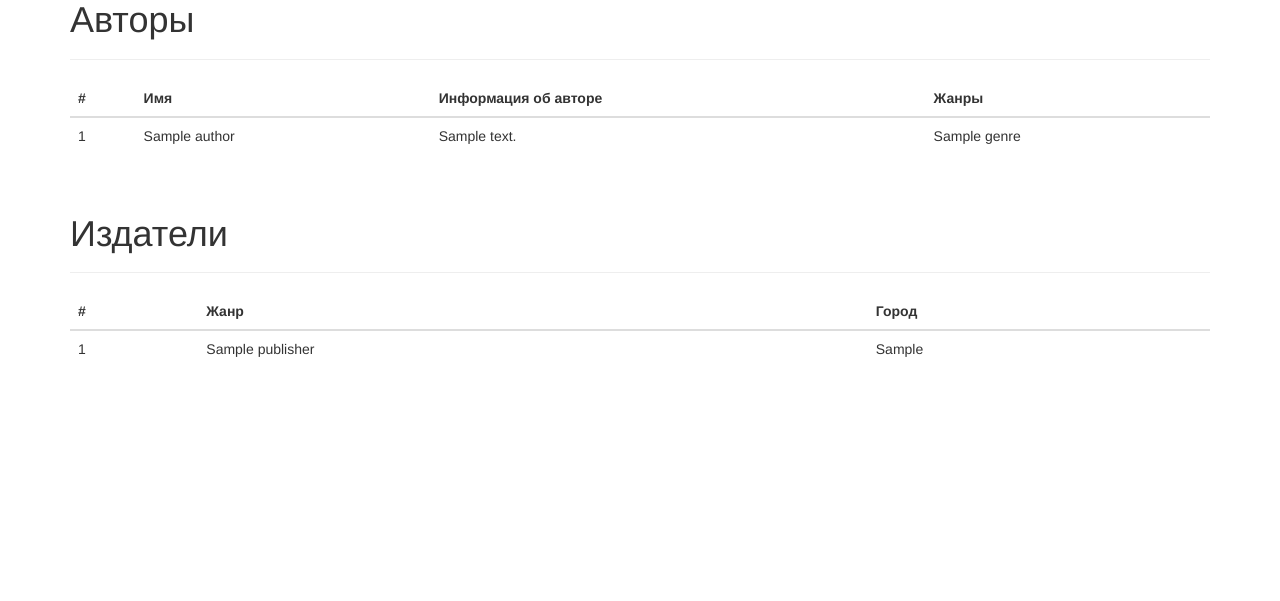
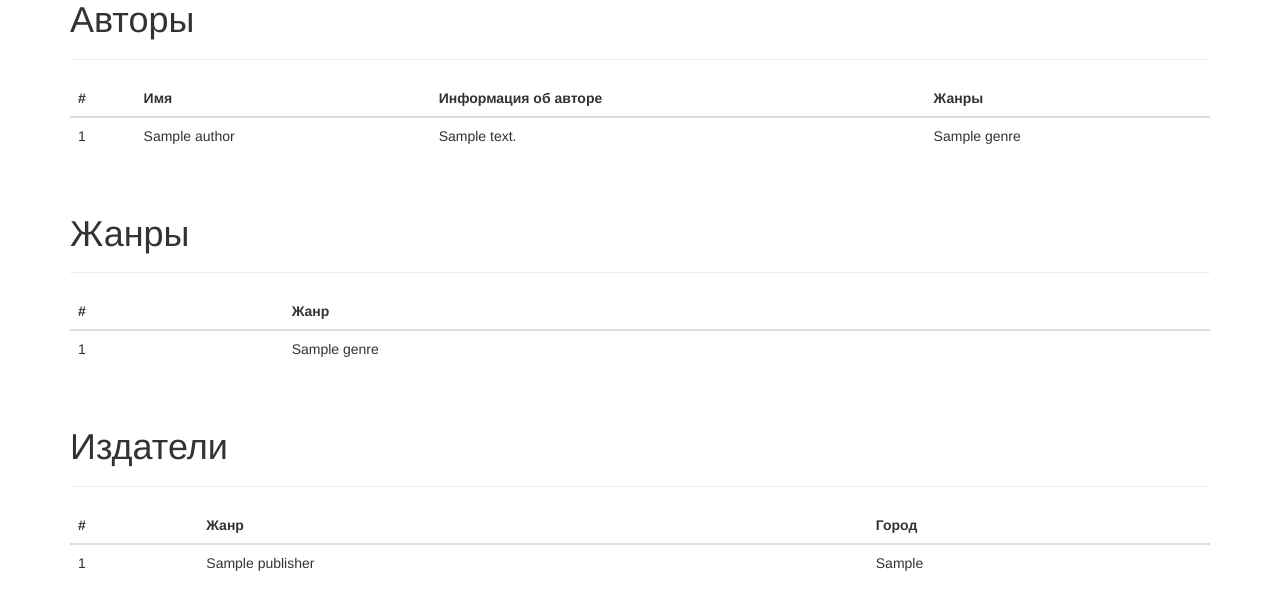
Before and after one commit to ToxicWar/bibliotheque, a Django app: page / in a window 1280 px wide. Shown: the part 306-907 px from the top of the page. Before the commit the page ends 663 px from the top, so only its background shows below. Run offline with Django 3.2, Linux system fonts and the light colour scheme; tables that the repository leaves empty hold one stand-in row (values such as "Sample post"); some libraries are stand-ins or nearby versions.

Commit message:
Update index.html

```diff
--- a/library/templates/index.html
+++ b/library/templates/index.html
@@ -72,7 +72,29 @@
         </div>
       </div>
 
-
+     <div class="page-header">
+        <h1>Жанры</h1>
+      </div>
+      <div class="row">
+        <div class="col-md-12">
+          <table class="table">
+            <thead>
+              <tr>
+                <th>#</th>
+                <th>Жанр</th>
+              </tr>
+            </thead>
+            <tbody>
+							{% for genre in genres %}
+								<tr class="parent">
+                  <td class="child">{{ genre.id }}</td>
+									<td class="child">{{ genre.title }}</td>
+								</tr>
+							{% endfor %}
+            </tbody>
+          </table>
+        </div>
+      </div>
 
       <div class="page-header">
         <h1>Издатели</h1>
```
